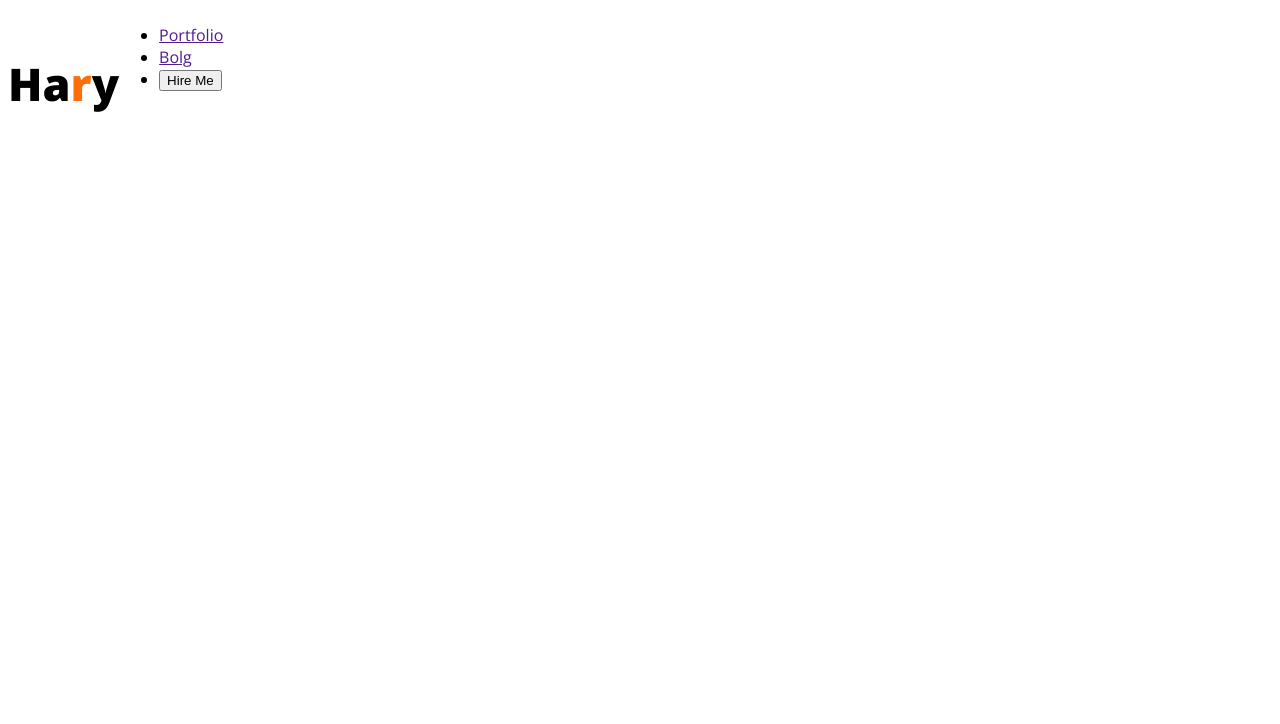
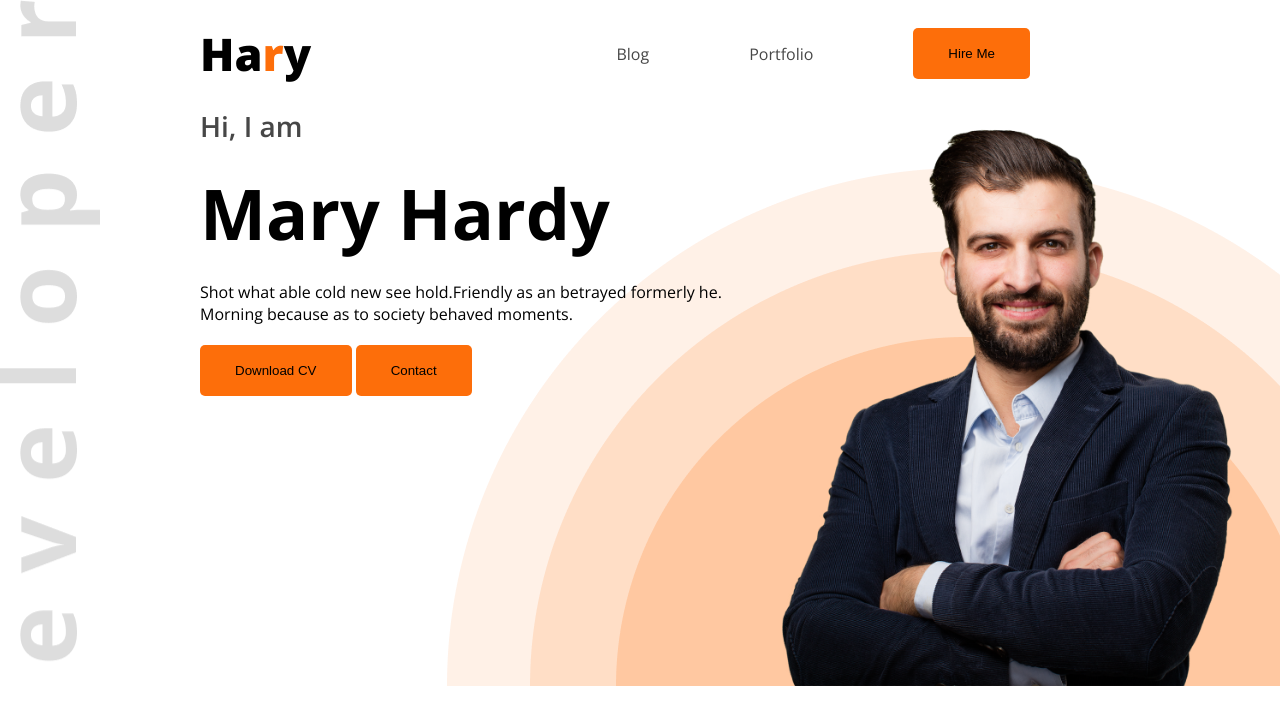
Before and after one commit to Jisan-5/web-dev-portfolio, a plain HTML site: page index.html in a window 1280 px wide. Drawn offline with nearby package versions, Linux system fonts and the light colour scheme.

Commit message:
add hero section

```diff
--- a/index.html
+++ b/index.html
@@ -14,15 +14,25 @@
 </head>
 
 <body class="open-sans-normal">
-  <header>
+  <header class="header">
     <nav>
       <h3 class="nav-title">Ha<span class="text-primary">r</span>y</h3>
       <ul>
-        <li><a href="">Portfolio</a></li>
-        <li><a href="">Bolg</a></li>
-        <li><a href=""><button>Hire Me</button></a></li>
+        <li><a class="dark-2">Blog</a></li>
+        <li><a class="dark-2">Portfolio</a></li>
+        <li><a class="dark-2"><button class="btn-color">Hire Me</button></a></li>
       </ul>
     </nav>
+    <div class="banner">
+      <div class="banner-content">
+        <h3 class="banner-greetings dark-2">Hi, I  am</h3>
+        <h1 class="banner-title">Mary Hardy</h1>
+        <p class="banner-des">Shot what able cold new see hold.Friendly as an betrayed formerly he. Morning because as to society behaved moments.</p>
+        <button class="btn-color">Download CV</button>
+        <button class="btn-color">Contact</button>
+      </div>
+      <img class="banner-profile" src="images/hardy.png" alt="Hardy picture">
+    </div>
   </header>
   <main>
 
--- a/portfolio.css
+++ b/portfolio.css
@@ -1,3 +1,8 @@
+*{
+  margin: 0;
+  padding: 0;
+}
+
 .open-sans-normal {
   font-family: "Open Sans", sans-serif;
   font-optical-sizing: auto;
@@ -6,9 +11,19 @@
     "wdth" 100;
 }
 
+/* header style */
+   .header{
+    background-image: url(images/developer.png), url(images/header_bg.png);
+    background-repeat: no-repeat;
+    background-position: top left , bottom right;
+   }
+
 /* Nav styles */
 nav{
   display: flex;
+  justify-content: space-between;
+  align-items: center;
+  margin: 0 200px;
 }
 .nav-title{
   font-weight: 800;
@@ -19,3 +34,56 @@ nav{
 .text-primary{
   color: #FD6E0A;
 }
+
+.dark-2{
+  color: #474747;
+}
+
+.btn-color{
+  background-color: #FD6E0A;
+  padding: 18px 35px;
+  border-radius: 5px;
+  border: none;
+}
+
+
+nav ul{
+  display: flex;
+  list-style: none;
+  align-items: center;
+}
+
+nav ul li{
+  margin: 28px 50px;
+}
+
+nav li a{
+  text-decoration: none;
+}
+
+/* Banner style */
+.banner{
+  display: flex;
+  justify-content: space-between;
+  margin: 0 40px 0 200px;
+}
+.banner-greetings{
+   font-size: 28px;
+   font-weight: 600;
+   margin-bottom: 20px;
+}
+.banner-title{
+  font-size: 70px;
+  font-weight: 700px;
+  margin-bottom: 20px;
+}
+.banner-des{
+  margin-bottom: 20px;
+}
+.banner-profile{
+  width: 500px;
+}
+.banner-content{
+  width: 560px;
+
+}
```
Also changed, not shown: images/developer.png (added), images/header_bg.png (added), images/icons/facebook.png (added), images/icons/insta.png (added), images/icons/js.png (added), images/icons/mongo.png (added), images/icons/nodejs.png (added), images/icons/react.png (added), images/icons/twitter.png (added).
